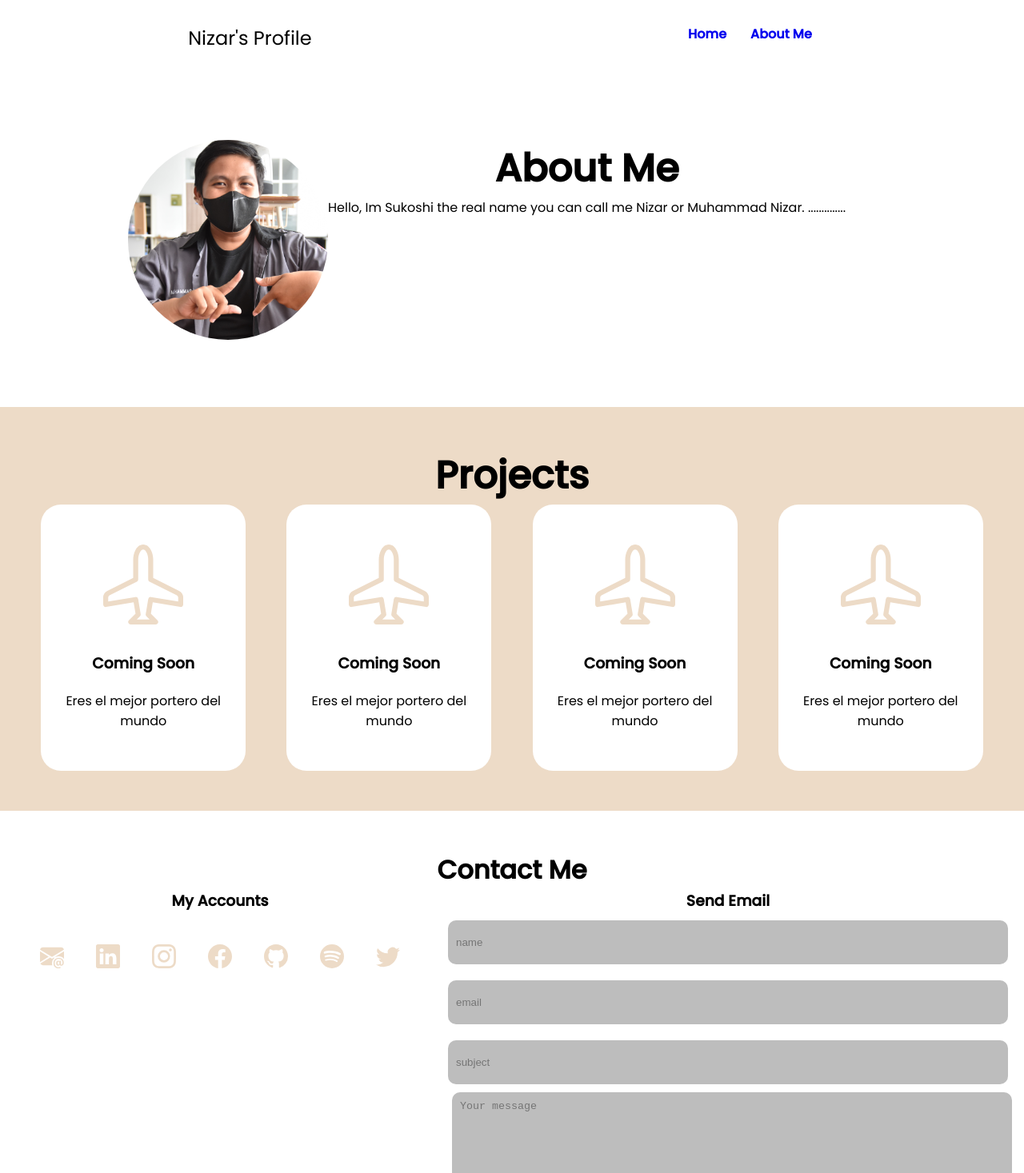
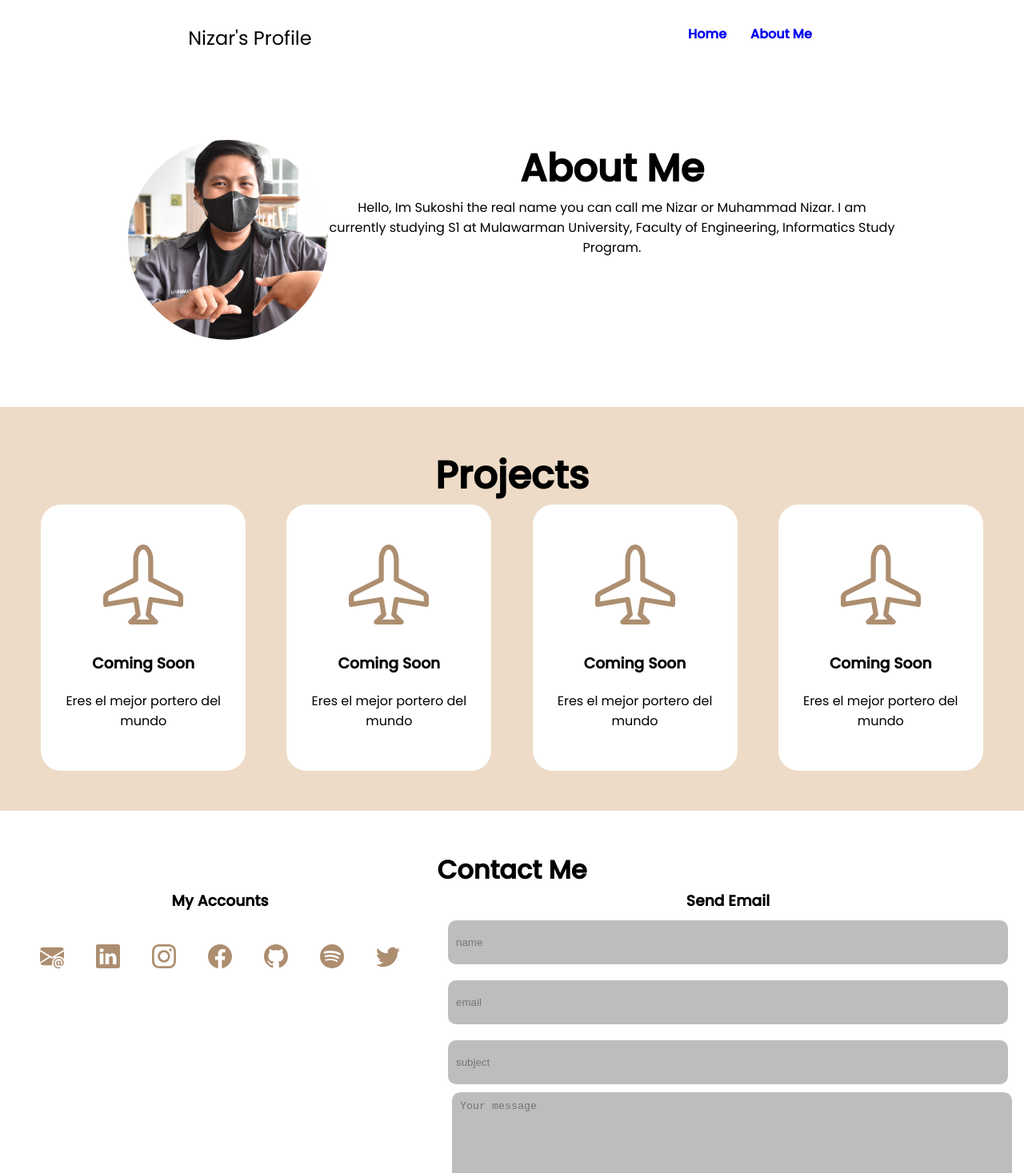
Before and after one commit to Nizares/nizares.github.io, a plain HTML site: page aboutme.html in a window 1280 px wide. Shown: the top 1467 px of the page at 80% size. Drawn offline with Linux system fonts and the light colour scheme.

Commit message:
stilll on progress....

```diff
--- a/aboutme.html
+++ b/aboutme.html
@@ -30,7 +30,8 @@
 
                 <div class="abouttext">
                     <h3>About Me</h3>
-                    <p>Hello, Im Sukoshi the real name you can call me Nizar or Muhammad Nizar. ..............</p>
+                    <p>Hello, Im Sukoshi the real name you can call me Nizar or Muhammad Nizar. I am currently studying S1 at Mulawarman University,
+                        Faculty of Engineering, Informatics Study Program.</p>
                 </div>
             </div>
         </section>
--- a/style.css
+++ b/style.css
@@ -114,7 +114,7 @@ h1, h2, h3, p {
 }
 
 .cards svg {
-    color: #EDDBC7;
+    color: #AD8E70;
 }
 
 .cards h3 {
@@ -146,7 +146,7 @@ h1, h2, h3, p {
 }
 
 .account a {
-    color: #EDDBC7;
+    color: #AD8E70;
 }
 
 .account li {
```
Also changed, not shown: index.html (+2 -3 lines).
